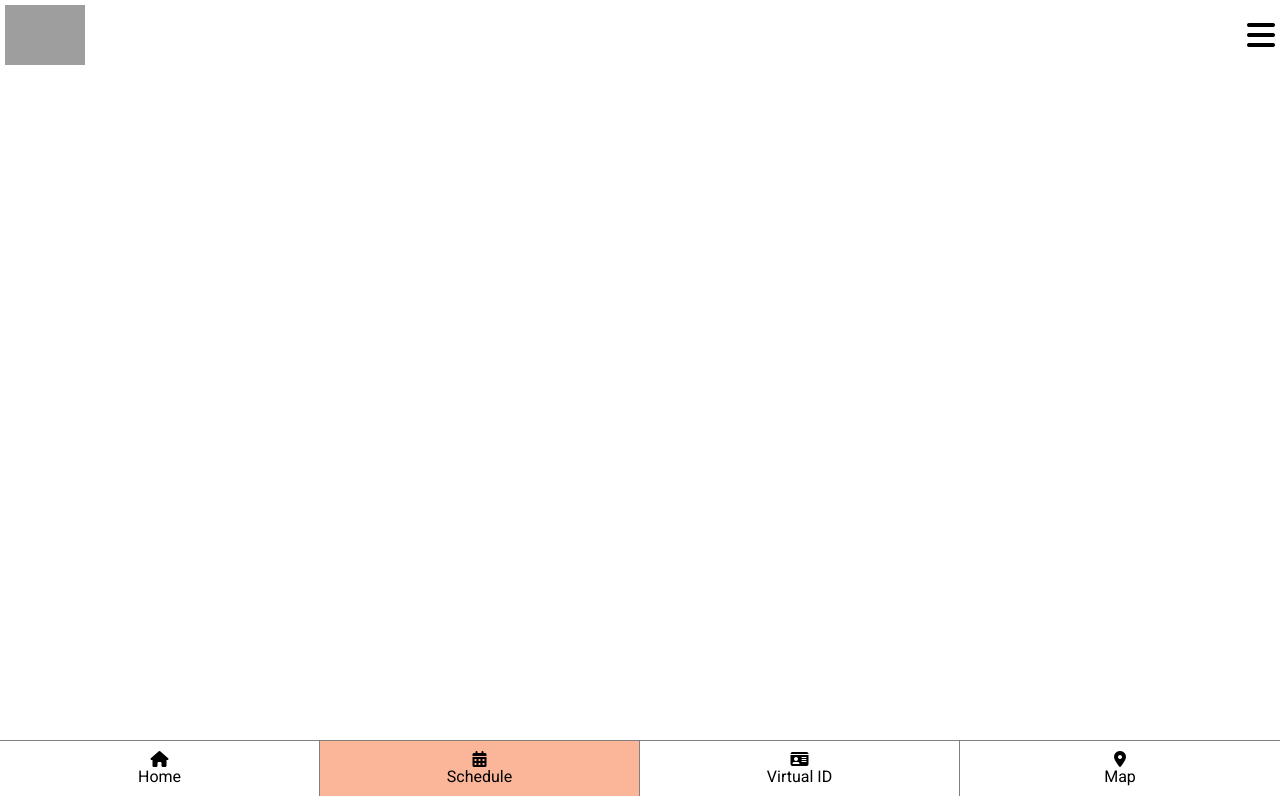
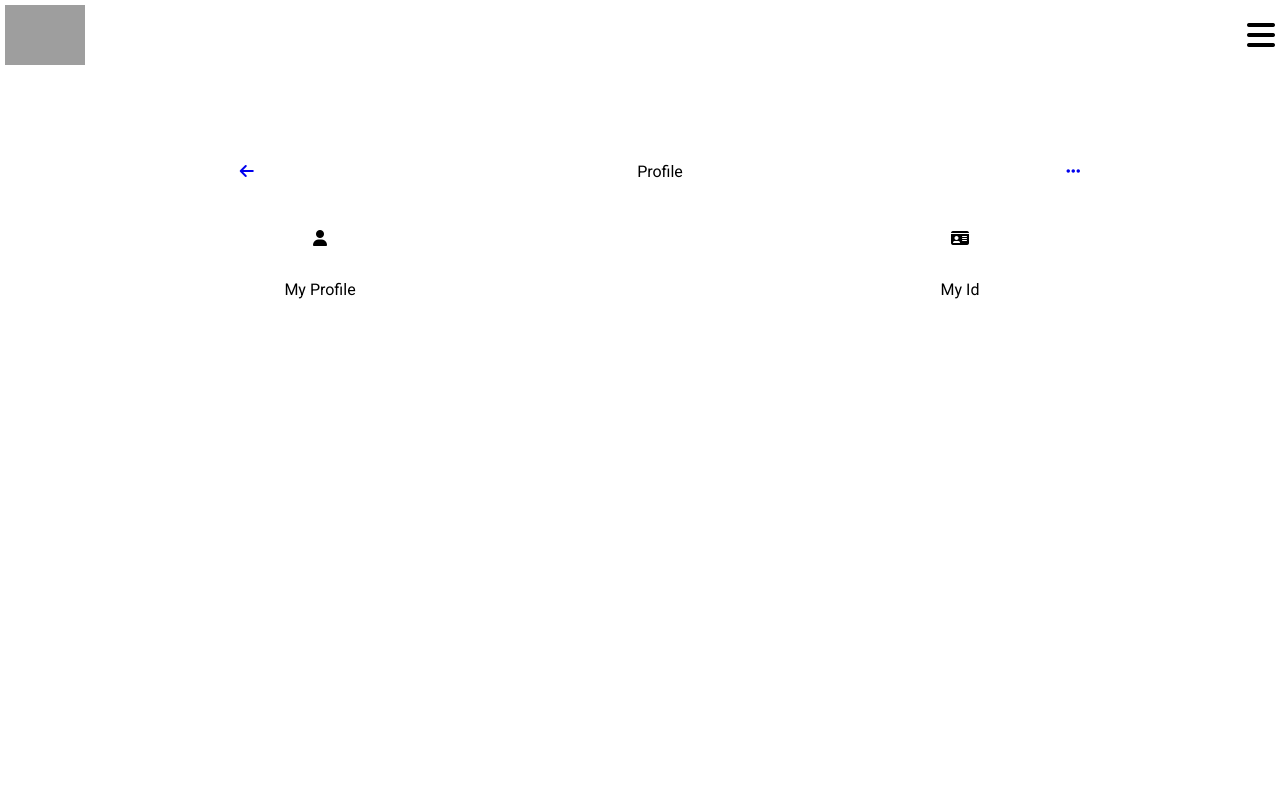
Before and after one commit to BhawleenKaurDeol/Falcon, a PHP site: page /profile.php in a window 1280 px wide. Run offline with PHP 8.4, Linux system fonts and the light colour scheme; some libraries are stand-ins or nearby versions; grey boxes are pictures that could not be loaded.

Commit message:
add signup page and profile page
add signup page and profile page

```diff
--- /dev/null
+++ b/css/profile.css
@@ -0,0 +1,81 @@
+ul{
+    list-style-type: none;
+    display: grid;
+    align-items: center;
+    grid-template-columns: repeat(3,1fr);
+
+}
+li{
+    display: grid;
+    /* flex-grow: 1; */
+    justify-items: center;
+}
+
+.desktop-navbar{
+    display: none;
+}
+/* .main-content{
+    display: grid;
+    align-items: center;
+    justify-content: center;
+} */
+.user-card,.Id-card{
+    display: grid;
+    justify-items: center;
+}
+
+#main-content{
+    display: grid;
+    align-items: center;
+    grid-template-rows: repeat(1,1fr);
+}
+
+/* FOOTER ==================== */
+
+footer{
+    background-color: black;
+}
+footer ul{
+    margin: 0;
+    padding: 0;
+    margin-bottom: 0;
+    display: grid;
+    grid-template-columns: repeat(4,1fr);
+    color: white;
+    border: 1px solid white;
+
+}
+footer ul li{
+    border: 1px solid white;
+    padding: 1.15rem;
+    margin-bottom: 0;
+    background-color: black;
+}
+footer a{
+    color: white;
+}
+
+
+@media screen and (min-width: 760px) {
+    body{
+        /* display: grid;
+        grid-template-rows: repeat(2,1fr); */
+    }
+    .main-content{
+        display: grid;
+        grid-template-columns: repeat(2,1fr);
+    }
+    #main-content{
+        display: flex;
+        flex-flow: column;
+    }
+    footer{
+        display: none;
+    }
+    .mobile-navbar{
+        display: none;
+    }
+    .desktop-navbar{
+        display: block;
+    }
+}
--- a/profile.php
+++ b/profile.php
@@ -12,6 +12,7 @@ include "includes/application_top.php";
     <title>Falcon APP - PROFILE</title>
     <script src="https://kit.fontawesome.com/6155c8fec8.js" crossorigin="anonymous"></script>
     <link rel="stylesheet" href="css/styles.css">
+    <link rel="stylesheet" href="css/profile.css">
     <link rel="icon" type="image/png" href="images/falcon-icon.png">
 
 </head>
@@ -20,8 +21,44 @@ include "includes/application_top.php";
     include "header.php";
     ?>
     <main id="main_content">
+        <nav class="top-navbar mobile-navbar">
+            <ul>
+                <li><a href="index.php"><i class="fa-solid fa-arrow-left" aria-hidden="true"></i><span class="fa-sr-only">Back button</span></a></li>
+                <li><p>Profile</p></li>
+                <li><a href="#"><i class="fa-solid fa-ellipsis" aria-hidden="true"></i><span class="fa-sr-only">options</span></a></li>
+            </ul>
+        </nav>
+
+        <nav class="top-navbar desktop-navbar">
+            <ul>
+                <li><a href="index.php"><i class="fa-solid fa-arrow-left" aria-hidden="true"></i><span class="fa-sr-only">Back button</span></a></li>
+                <li><p>Profile</p></li>
+                <li><a href="#"><i class="fa-solid fa-ellipsis" aria-hidden="true"></i><span class="fa-sr-only">options</span></a></li>
+            </ul>
+        </nav>
+
+        <section class="main-content">
+            <section class="user-card">
+            <p><i class="fa-solid fa-user"></i><span class="fa-sr-only">My Profile</span></p>
+            <p>My Profile</p>
+            </section>
+
+            <section class="Id-card">
+            <p><i class="fa-solid fa-id-card"></i><span class="fa-sr-only">Mu Id</span></p>
+            <p>My Id</p>
+            </section>
+        </section>
+
 
     </main>
+    <footer>
+        <ul>
+            <li><a href="#"><i class="fa-solid fa-user"></i></a></li>
+            <li><a href="#"><i class="fa-solid fa-user"></i></a></li>
+            <li><a href="#"><i class="fa-solid fa-user"></i></a></li>
+            <li><a href="#"><i class="fa-solid fa-user"></i></a></li>
+        </ul>
+    </footer>
 <?php
 include "footer.php";
 ?>
```
Also changed, not shown: Signup.php (added, +42 -0 lines), css/Signup.css (added, +41 -0 lines).
